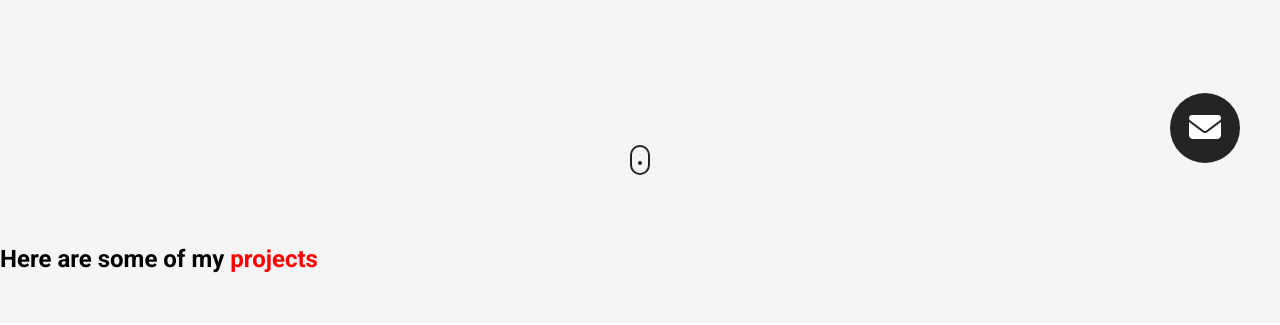
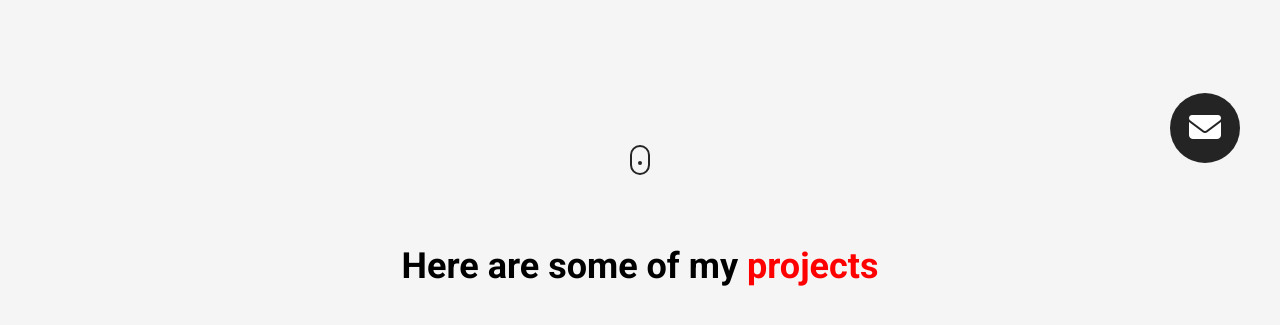
Before and after one commit to elpsycongr003/Advanced-Portfolio, a plain HTML site: page index.html in a window 1280 px wide. Shown: the part 605-930 px from the top of the page. Drawn offline with Linux system fonts and the light colour scheme.

Commit message:
centered the section title+ adjusted font/margin

```diff
--- a/style.css
+++ b/style.css
@@ -190,3 +190,15 @@ nav {
 .fa-adjust {
   font-size: 20px;
 }
+
+/*
+
+    PROJECTS
+
+*/
+
+.section__title {
+    text-align: center;
+    font-size: 36px;
+    margin-bottom: 60px;
+}
```
